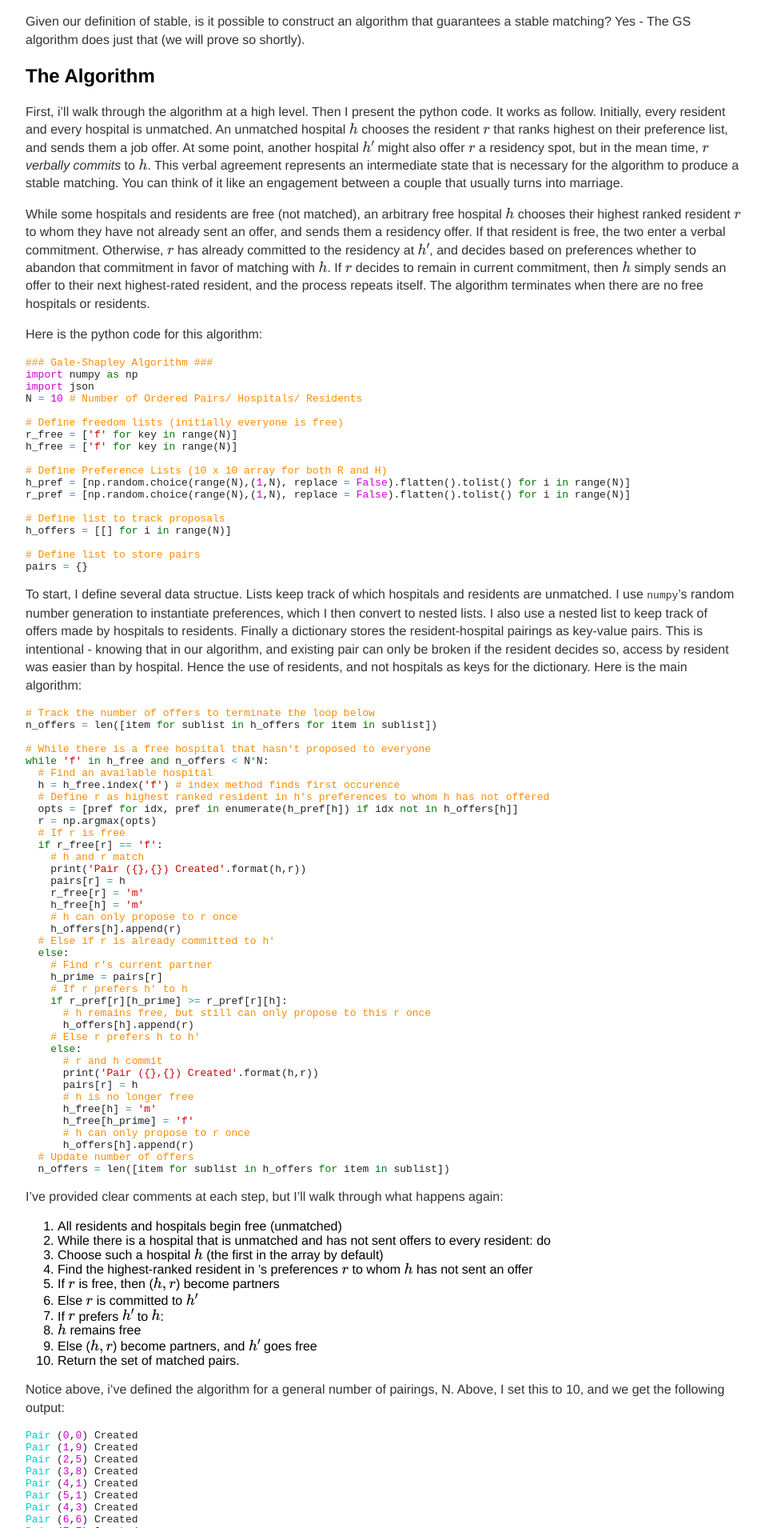
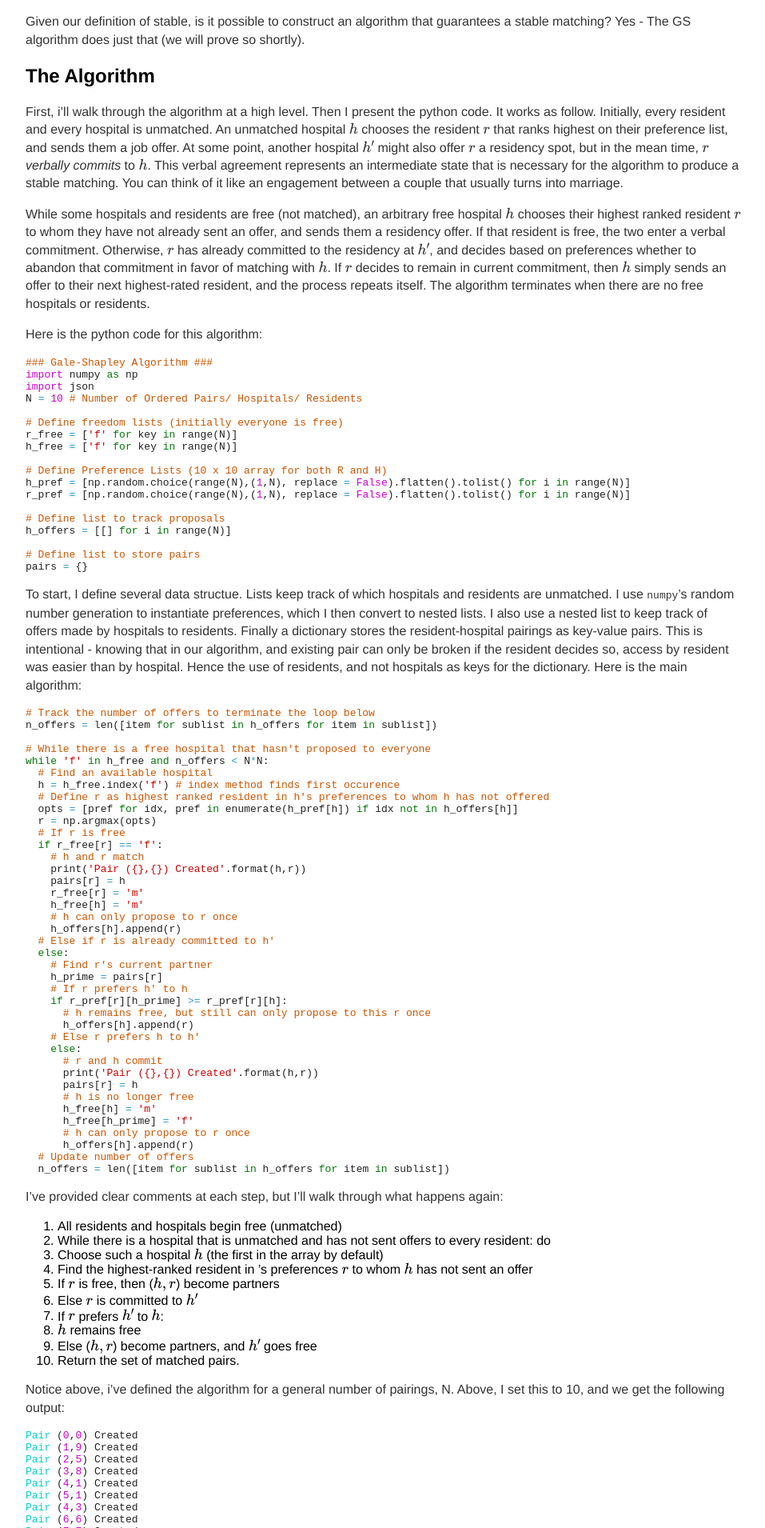
Before and after one commit to 12mre1/12mre1.github.io, a Jekyll site: the page built from _posts/2021-02-10-Stable-Matching-with-the-Gale-Shapley-Algorithm.md, in a window 1280 px wide. Shown: the part 1268-3178 px from the top of the page at 80% size, without its empty margins (160-1117 px from the left). Built offline with Jekyll 4.4.1, drawn with Linux system fonts in a browser that asks for light colours; formulas are drawn with MathJax 3.

Commit message:
Update syntax.css

```diff
--- a/css/syntax.css
+++ b/css/syntax.css
@@ -9,9 +9,9 @@
 .highlight .o { color: #3399cc } /* Operator */
 .highlight .x { color: #222222 } /* Other */
 .highlight .p { color: #222222 } /* Punctuation */
-.highlight .cm { color: #ff8c00 } /* Comment.Multiline */
-.highlight .cp { color: #ff8c00 } /* Comment.Preproc */
-.highlight .c1 { color: #ff8c00 } /* Comment.Single */
+.highlight .cm { color: #CC5500 } /* Comment.Multiline */
+.highlight .cp { color: #CC5500 } /* Comment.Preproc */
+.highlight .c1 { color: #CC5500 } /* Comment.Single */
 .highlight .cs { color: #cd0000; font-weight: bold } /* Comment.Special */
 .highlight .gd { color: #cd0000 } /* Generic.Deleted */
 .highlight .ge { color: #222222; font-style: italic } /* Generic.Emph */
```
